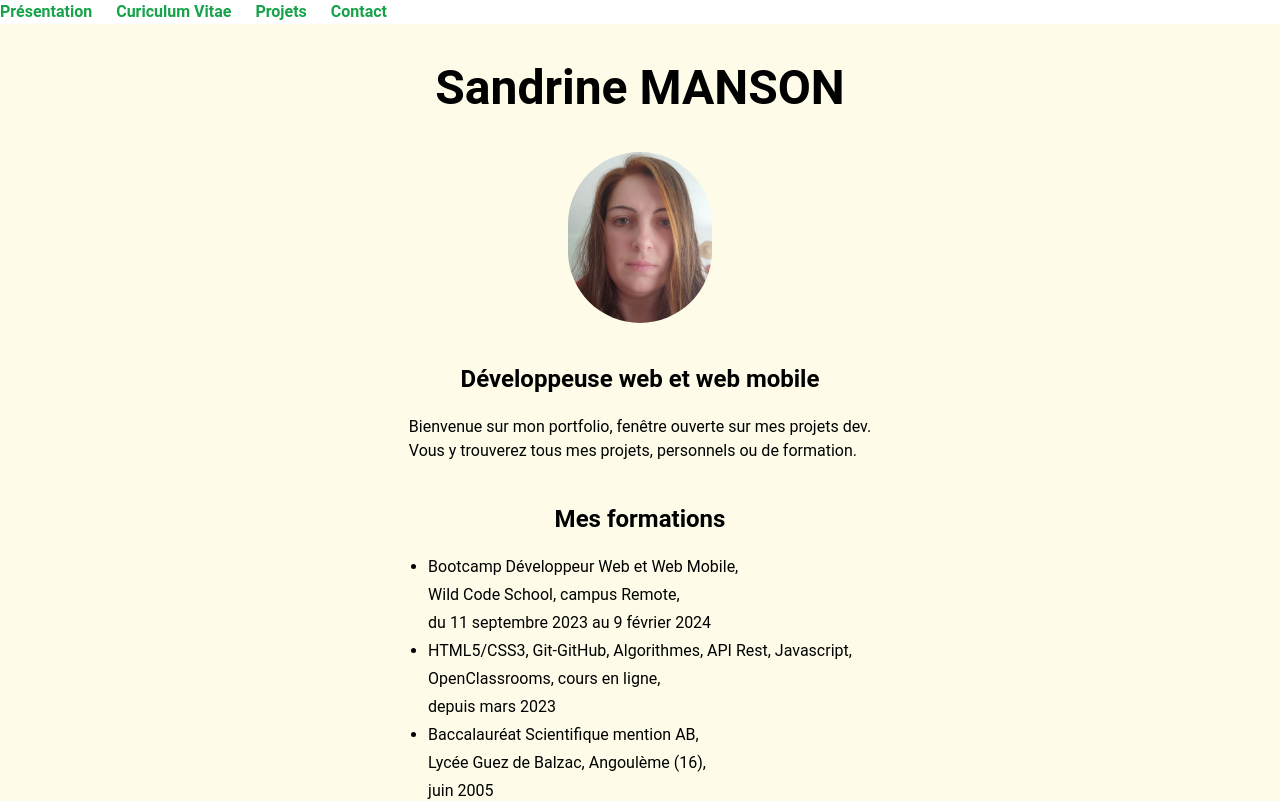
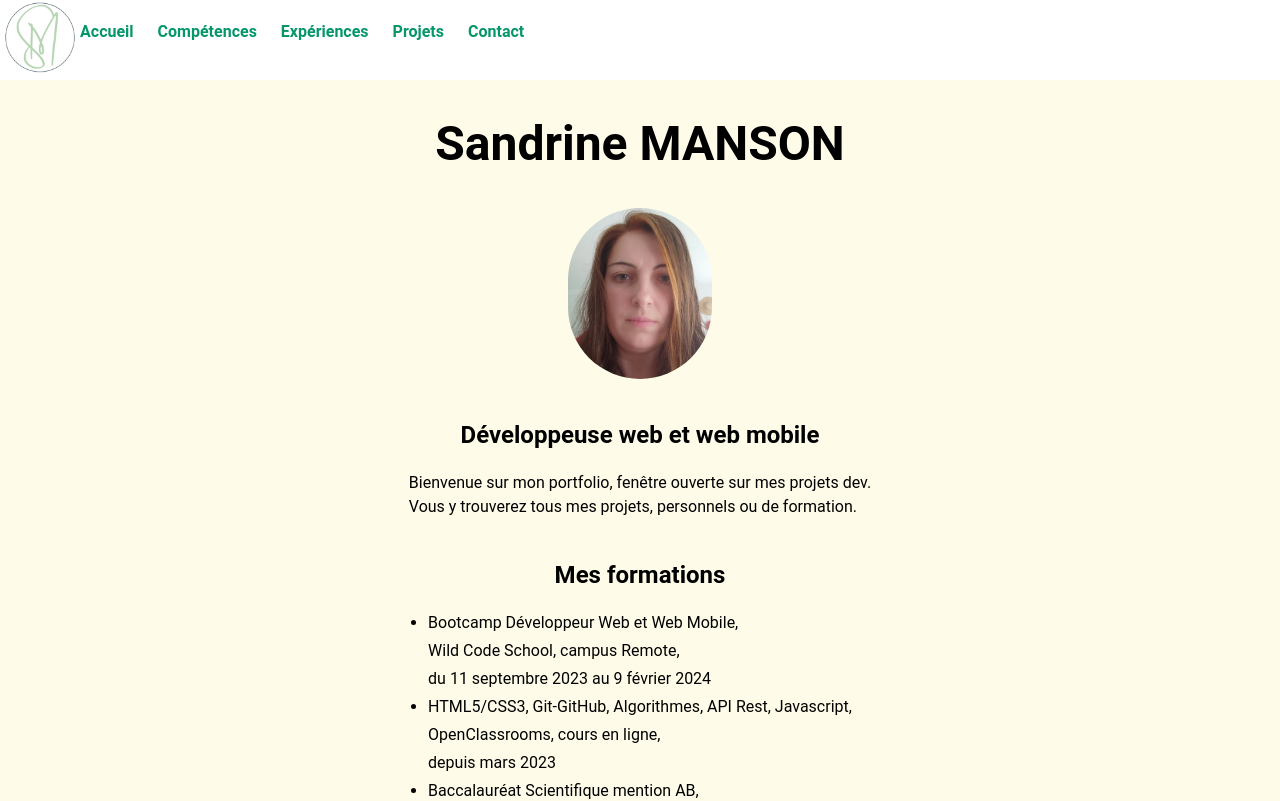
Before and after one commit to SandrineM-design/SandrineM-design.github.io, a React (Vite) app: page / in a window 1280 px wide. Shown: the top 801 px of the page. Built offline with nearby package versions, Linux system fonts and the light colour scheme.

Commit message:
update navbar with a logo

```diff
--- a/src/components/Navbar.jsx
+++ b/src/components/Navbar.jsx
@@ -1,30 +1,44 @@
+import logo from "../assets/logo.png";
+
 function Navbar() {
   return (
     <ul className="flex">
-      <li className="mr-6">
-        <a className="font-bold text-green-600 hover:text-green-800" href="/">
-          Présentation
+      <img className="w-20 h-auto rounded-full " src={logo}></img>
+      <li className="mr-6 mt-5">
+        <a
+          className="font-bold text-emerald-600 hover:text-emerald-800"
+          href="/"
+        >
+          Accueil
         </a>
       </li>
-      <li className="mr-6">
+      <li className="mr-6 mt-5">
         <a
-          className="font-bold text-green-600 hover:text-green-800"
+          className="font-bold text-emerald-600 hover:text-emerald-800"
+          href="/skills"
+        >
+          Compétences
+        </a>
+      </li>
+      <li className="mr-6 mt-5">
+        <a
+          className="font-bold text-emerald-600 hover:text-emerald-800"
           href="/curiculum"
         >
-          Curiculum Vitae
+          Expériences
         </a>
       </li>
-      <li className="mr-6">
+      <li className="mr-6 mt-5">
         <a
-          className="font-bold text-green-600 hover:text-green-800"
+          className="font-bold text-emerald-600 hover:text-emerald-800"
           href="/projects"
         >
           Projets
         </a>
       </li>
-      <li className="mr-6">
+      <li className="mr-6 mt-5">
         <a
-          className="font-bold text-green-600 hover:text-green-800"
+          className="font-bold text-emerald-600 hover:text-emerald-800"
           href="/contact"
         >
           Contact
```
Also changed, not shown: src/assets/logo.png (added).
